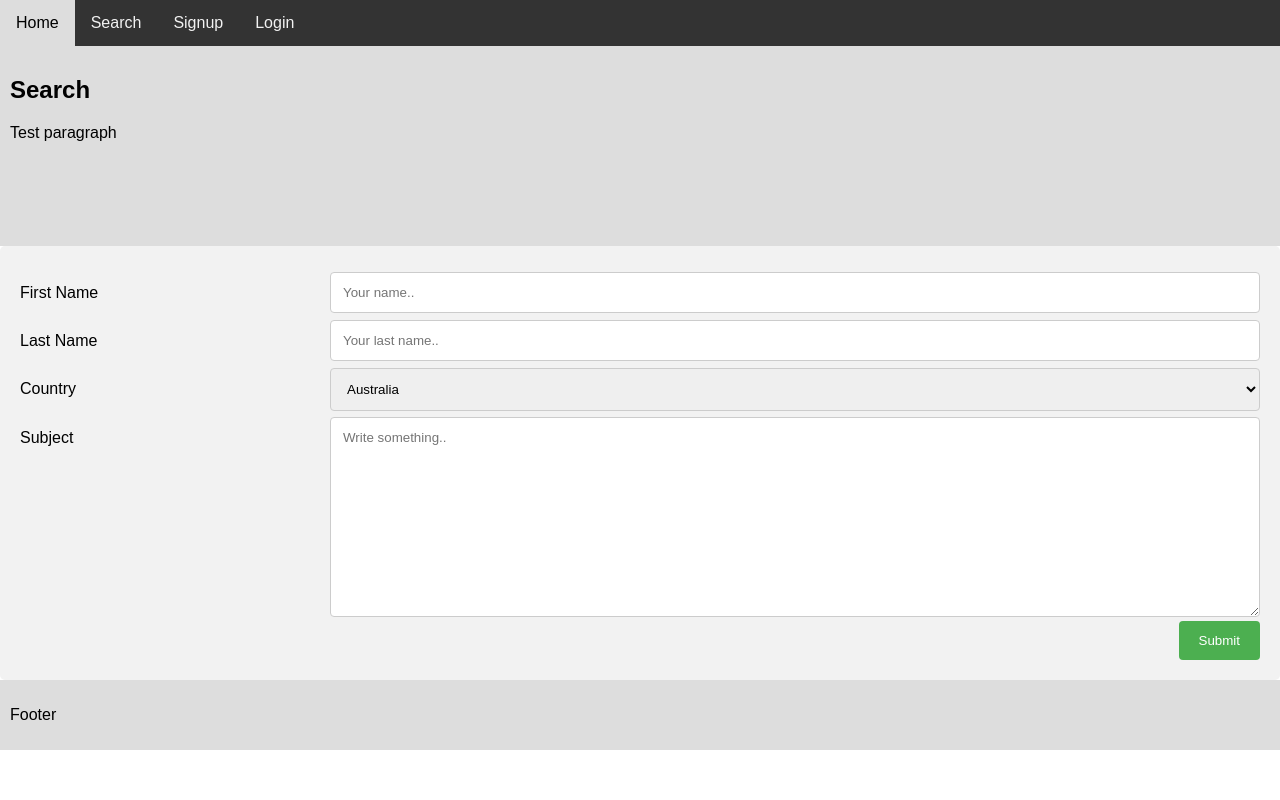
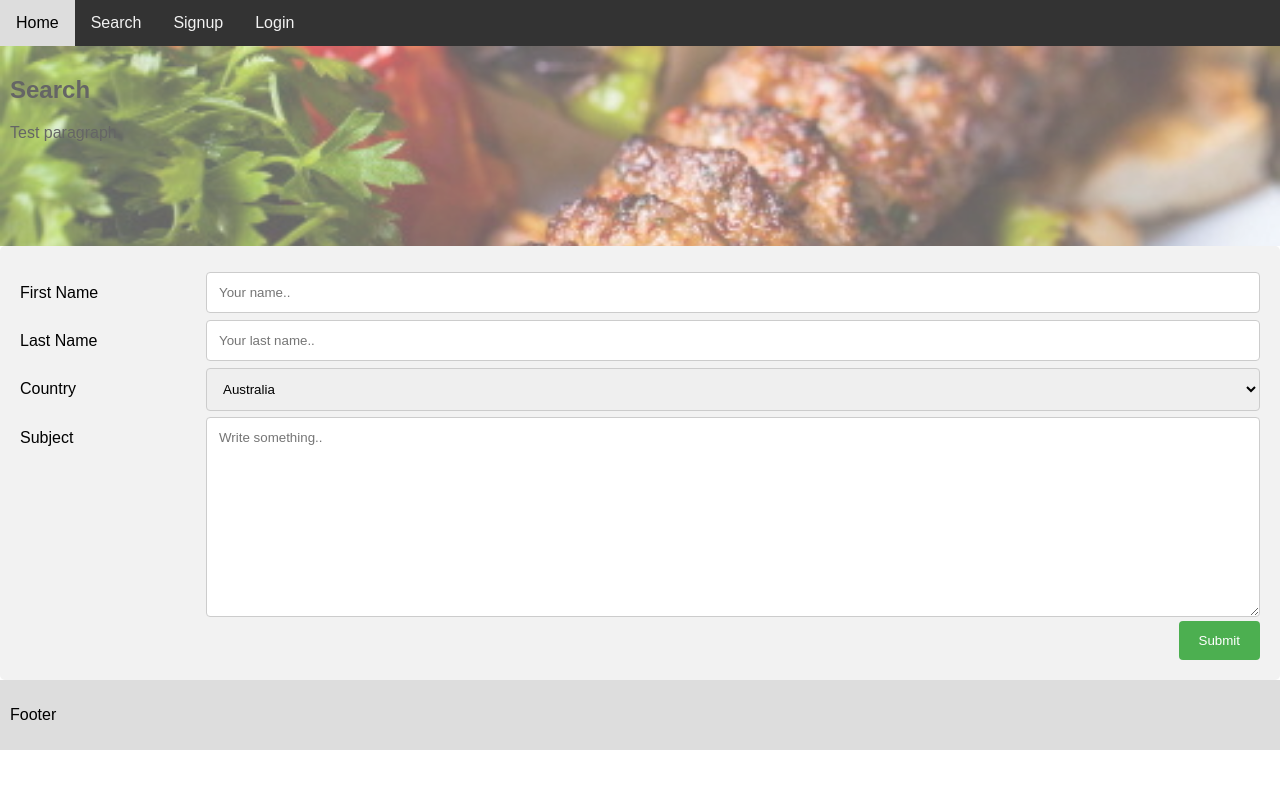
Before and after one commit to tedKim816/CAB230, a PHP site: page /search.html in a window 1280 px wide. Run offline with PHP 8.4, Linux system fonts and the light colour scheme.

Commit message:
added images

```diff
--- a/css/mystyle.css
+++ b/css/mystyle.css
@@ -35,10 +35,28 @@ body {
 
 /* Style the content */
 
-.content {
-  background-color: #ddd;
+.content_search {
+
+  background:url(/image1.jpg) no-repeat center center;
+  -webkit-background-size: cover;
+  -moz-background-size: cover;
+  -o-background-size: cover;
+  background-size 100%;
   padding: 10px;
   height: 200px;
+  opacity: 0.6;
+  /* Should be removed. Only for demonstration */
+}
+
+.content_home {
+  background:url(/image2.jpg) no-repeat center center;
+  -webkit-background-size: cover;
+  -moz-background-size: cover;
+  -o-background-size: cover;
+  background-size 100%;
+  padding: 10px;
+  height: 200px;
+  opacity: 0.6;
   /* Should be removed. Only for demonstration */
 }
 
@@ -88,13 +106,13 @@ input[type=submit]:hover {
 
 .col-25 {
   float: left;
-  width: 25%;
+  width: 15%;
   margin-top: 6px;
 }
 
 .col-75 {
   float: left;
-  width: 75%;
+  width: 85%;
   margin-top: 6px;
 }
 
--- a/index.html
+++ b/index.html
@@ -17,7 +17,7 @@
 
 </div>
 
-<div class="content">
+<div class="content_home">
   <h2>Test</h2>
   <p>Test paragraph</p>
 </div>
--- a/search.html
+++ b/search.html
@@ -17,7 +17,7 @@
 
   </div>
 
-<div class="content">
+<div class="content_search">
     <h2>Search</h2>
     <p>Test paragraph</p>
 </div>
```
Also changed, not shown: image.jpg (added), image1.jpg (added), image2.jpg (added), 1 other file.
